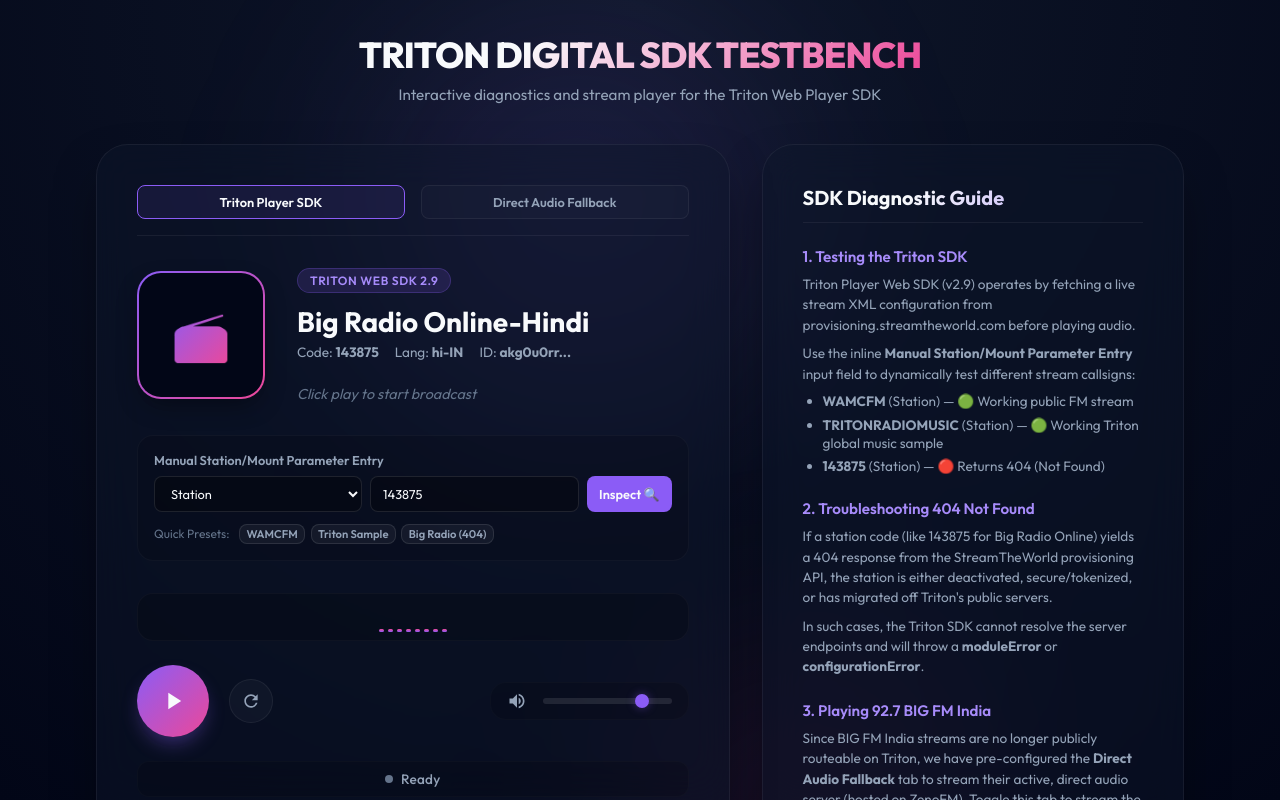
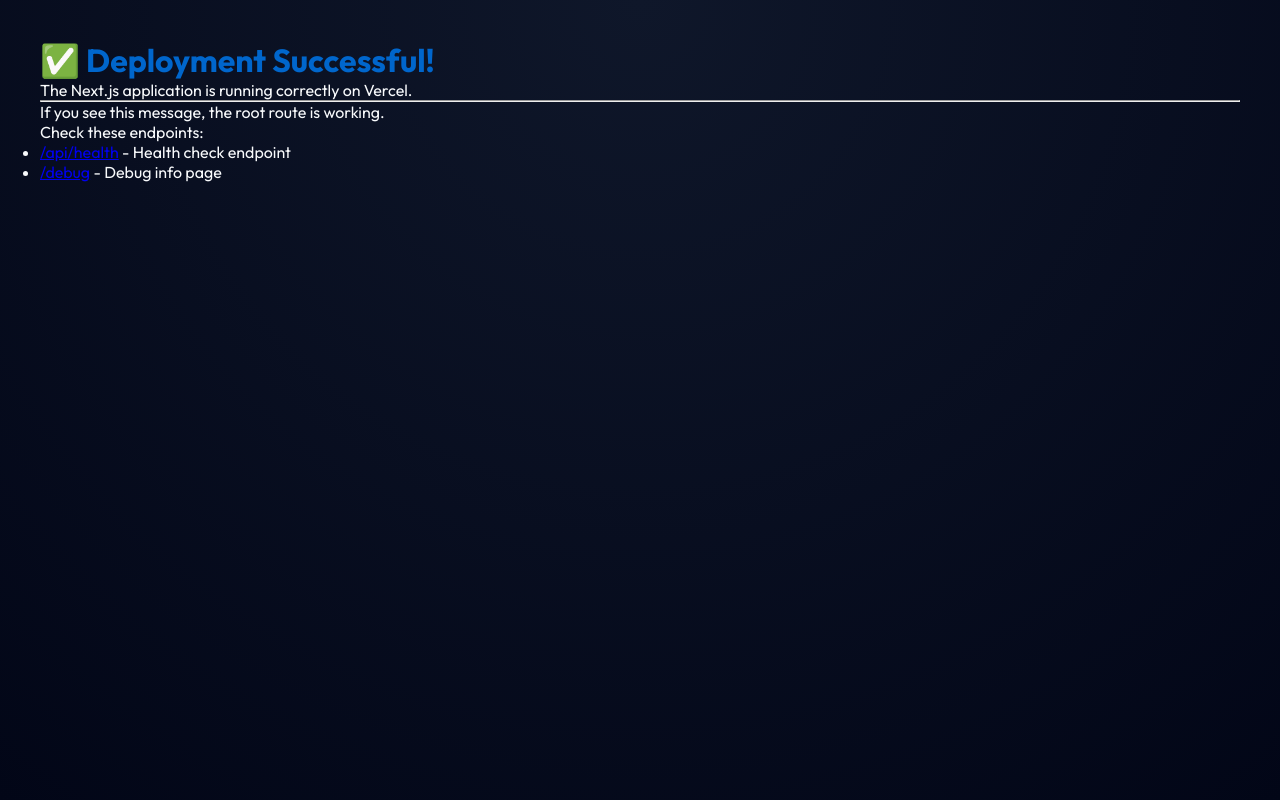
Before and after one commit to jayasooriya-s/triton-test, a Next.js app: page / in a window 1280 px wide. Built offline with nearby package versions, Linux system fonts and the light colour scheme.

Commit message:
Replace page with minimal test version to debug 404 issue

```diff
--- a/src/app/page.tsx
+++ b/src/app/page.tsx
@@ -1,71 +1,15 @@
-import TritonPlayer from "./components/TritonPlayer";
-
 export default function Home() {
   return (
-    <div className="app-container">
-      {/* Decorative Orbs for background glowing aesthetics */}
-      <div className="glow-orb-1"></div>
-      <div className="glow-orb-2"></div>
-
-      <header>
-        <h1>TRITON DIGITAL SDK TESTBENCH</h1>
-        <p>Interactive diagnostics and stream player for the Triton Web Player SDK</p>
-      </header>
-
-      <main className="main-content">
-        {/* Left Side: Interactive Player UI */}
-        <TritonPlayer />
-
-        {/* Right Side: Developer Diagnostics Guide */}
-        <div className="info-card">
-          <h3>SDK Diagnostic Guide</h3>
-
-          <div className="info-section">
-            <h4>1. Testing the Triton SDK</h4>
-            <p>
-              Triton Player Web SDK (v2.9) operates by fetching a live stream XML configuration from <code>provisioning.streamtheworld.com</code> before playing audio.
-            </p>
-            <p>
-              Use the inline <strong>Manual Station/Mount Parameter Entry</strong> input field to dynamically test different stream callsigns:
-            </p>
-            <ul>
-              <li><strong>WAMCFM</strong> (Station) — 🟢 Working public FM stream</li>
-              <li><strong>TRITONRADIOMUSIC</strong> (Station) — 🟢 Working Triton global music sample</li>
-              <li><strong>143875</strong> (Station) — 🔴 Returns 404 (Not Found)</li>
-            </ul>
-          </div>
-
-          <div className="info-section">
-            <h4>2. Troubleshooting 404 Not Found</h4>
-            <p>
-              If a station code (like <code>143875</code> for Big Radio Online) yields a 404 response from the StreamTheWorld provisioning API, the station is either deactivated, secure/tokenized, or has migrated off Triton's public servers.
-            </p>
-            <p>
-              In such cases, the Triton SDK cannot resolve the server endpoints and will throw a <strong>moduleError</strong> or <strong>configurationError</strong>.
-            </p>
-          </div>
-
-          <div className="info-section">
-            <h4>3. Playing 92.7 BIG FM India</h4>
-            <p>
-              Since BIG FM India streams are no longer publicly routeable on Triton, we have pre-configured the <strong>Direct Audio Fallback</strong> tab to stream their active, direct audio server (hosted on ZenoFM). Toggle this tab to stream the live broadcast instantly.
-            </p>
-          </div>
-        </div>
-      </main>
-
-      <footer>
-        <p>
-          Powered by Triton Player Web SDK v2.9. Designed for{" "}
-          <a
-            href="https://www.tritondigital.com"
-            target="_blank"
-            rel="noopener noreferrer"
-          >
-            Triton Digital Live Streaming
-          </a>
-        </p>
-      </footer>
+    <div style={{ padding: "40px", fontFamily: "system-ui, -apple-system, sans-serif" }}>
+      <h1 style={{ color: "#0066cc" }}>✅ Deployment Successful!</h1>
+      <p>The Next.js application is running correctly on Vercel.</p>
+      <hr />
+      <p>If you see this message, the root route is working.</p>
+      <p>Check these endpoints:</p>
+      <ul>
+        <li><a href="/api/health">/api/health</a> - Health check endpoint</li>
+        <li><a href="/debug">/debug</a> - Debug info page</li>
+      </ul>
     </div>
   );
 }
```
